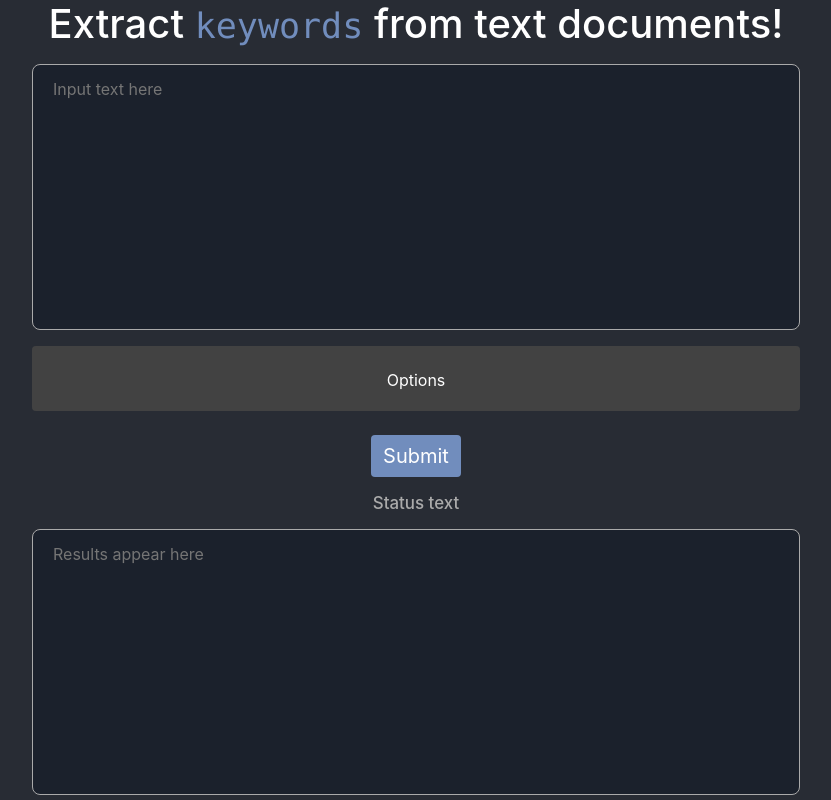
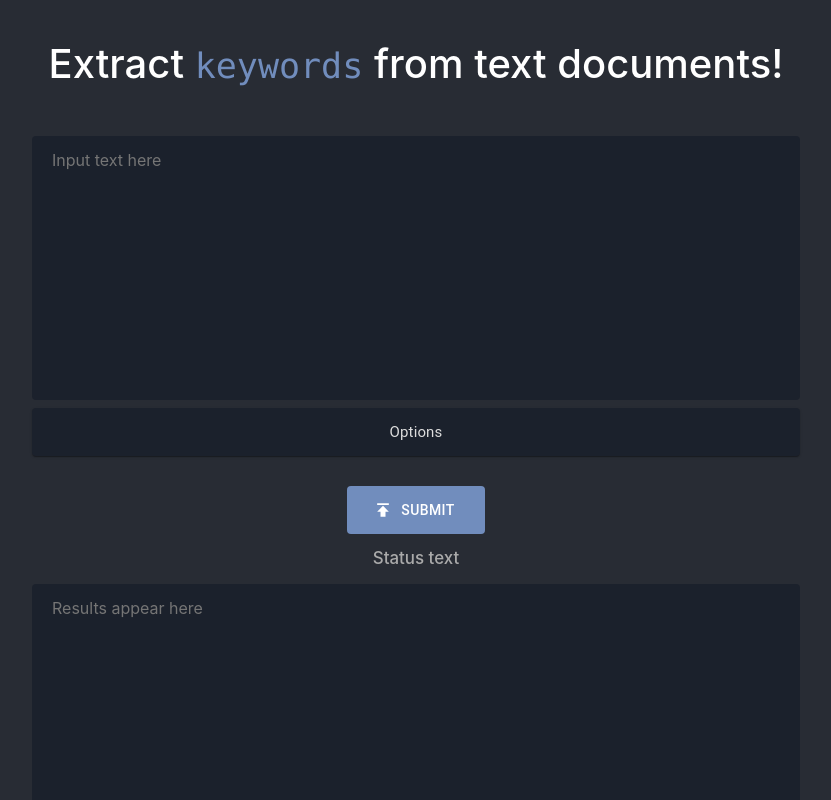
Before and after one commit to suhren/keyword, a React (Create React App) app in the folder frontend/: page / in a window 1280 px wide. Shown: the top 800 px of the page, without its empty margins (224-1055 px from the left). Built offline with nearby package versions, Linux system fonts and the light colour scheme.

Commit message:
Updated from bootstrap to material ui

```diff
--- /dev/null
+++ b/frontend/src/Accordion.js
@@ -0,0 +1,90 @@
+import React from 'react';
+import { makeStyles } from '@material-ui/core/styles';
+import clsx from 'clsx';
+import Accordion from '@material-ui/core/Accordion';
+import AccordionDetails from '@material-ui/core/AccordionDetails';
+import AccordionSummary from '@material-ui/core/AccordionSummary';
+import AccordionActions from '@material-ui/core/AccordionActions';
+import Typography from '@material-ui/core/Typography';
+import ExpandMoreIcon from '@material-ui/icons/ExpandMore';
+import Chip from '@material-ui/core/Chip';
+import Button from '@material-ui/core/Button';
+import Divider from '@material-ui/core/Divider';
+
+import Slider from './Slider'
+
+const useStyles = makeStyles((theme) => ({
+  root: {
+    width: '100%',
+    marginBottom: '16px'
+  },
+  accordion: {
+    backgroundColor: '#1b212c',
+    color: '#DDD',
+  },
+  heading: {
+    fontSize: theme.typography.pxToRem(15),
+    marginLeft: 'auto',
+    marginRight: 'auto'
+  },
+  secondaryHeading: {
+    fontSize: theme.typography.pxToRem(15),
+    color: theme.palette.text.secondary,
+  },
+  icon: {
+    verticalAlign: 'bottom',
+    height: 20,
+    width: 20,
+  },
+  column: {
+    flexBasis: '50%',
+    justifyContent: 'center'
+  },
+  helper: {
+    borderLeft: `2px solid ${theme.palette.divider}`,
+    padding: theme.spacing(1, 2),
+  },
+  link: {
+    color: theme.palette.primary.main,
+    textDecoration: 'none',
+    '&:hover': {
+      textDecoration: 'underline',
+    },
+  },
+}));
+
+export default function DetailedAccordion() {
+  const classes = useStyles();
+
+  const [expanded, setExpanded] = React.useState(false);
+
+  const handleChange = (panel) => (event, isExpanded) => {
+    setExpanded(isExpanded ? panel : false);
+  };
+
+  return (
+    <div className={classes.root}>
+      <Accordion className={classes.accordion} expanded={expanded === 'panel1'} onChange={handleChange('panel1')}>
+        <AccordionSummary
+          aria-controls="panel1c-content"
+          id="panel1c-header"
+        >
+        <Typography className={classes.heading}>Options</Typography>
+        </AccordionSummary>
+        <Divider />
+        <AccordionDetails className={classes.details}>
+          <div className={classes.column}>
+            <Slider min={0} max={100} val={35} id='slider1' label='# of 1-grams'/>
+            <Slider min={0} max={100} val={15} id='slider2' label='# of 2-grams'/>
+            <Slider min={0} max={100} val={0} id='slider3' label='# of 3-grams'/>
+            <Slider min={0} max={100} val={0} id='slider4' label='# of 4-grams'/>
+          </div>
+          <div className={clsx(classes.column, classes.helper)}>
+            <Slider min={1} max={50} val={4} id='sliderMin' label='Min # of characters'/>
+            <Slider min={1} max={50} val={30} id='sliderMax' label='Max # of characters'/>
+          </div>
+        </AccordionDetails>
+      </Accordion>
+    </div>
+  );
+}
--- a/frontend/src/App.css
+++ b/frontend/src/App.css
@@ -4,10 +4,10 @@ code {
 
 .App {
   text-align: center;
+  background-color: #282c34;
 }
 
 .App-header {
-  background-color: #282c34;
   min-height: 100vh;
   display: flex;
   flex-direction: column;
@@ -15,48 +15,25 @@ code {
   justify-content: center;
   font-size: calc(10px + 2vmin);
   color: white;
+  width: 60%;
+  margin-left: auto;
+  margin-right: auto;
 }
 
 .textarea {
-    width: 60%;
+    width: 100%;
     margin-left: auto;
     margin-right: auto;
     margin-bottom: 8px;
     margin-top: 8px;
     padding: 12px 20px;
     box-sizing: border-box;
-    border: 1px solid #AAAAAA;
-    border-radius: 8px;
+    border: none;
+    border-radius: 4px;
     background-color: #1b212c;
     color: #AAAAAA;
     font-size: 16px;
     resize: none;
     overflow-y: auto;
+    filter: drop-shadow(1px 1px 0px '#666');
 }
-
-.btn-primary {
-    background-color: #718dbd;
-    border: none;
-    font-size: 20px;
-}
-
-#wordForm {
-    font-size: 14px;
-    padding: 4px;
-    vertical-align: middle;
-}
-
-#wordFormLabel {
-    margin: 0;
-    position: absolute;
-    top: 50%;
-    transform: translate(-50%, -50%);
-}
-
-.accordion {
-    width: 60%;
-    margin-left: auto;
-    margin-right: auto;
-    margin-bottom: 8px;
-    margin-top: 8px;
-}
--- a/frontend/src/App.js
+++ b/frontend/src/App.js
@@ -4,42 +4,41 @@ import 'bootstrap/dist/css/bootstrap.min.css';
 import 'react-bootstrap-range-slider/dist/react-bootstrap-range-slider.css';
 import './App.css';
 
-import { Accordion, Card, Form, Col, Row, Button } from "react-bootstrap";
+import PublishIcon from '@material-ui/icons/Publish';
+import CachedIcon from '@material-ui/icons/Cached';
+
+import { Accordion, Card, Form, Col, Row } from "react-bootstrap";
+import { withStyles } from '@material-ui/core/styles';
 
 import RangeSlider from 'react-bootstrap-range-slider';
 import React from 'react';
 
+import Button from '@material-ui/core/Button';
 
-function SliderWithInputFormControl(props) {
-    const [ value, setValue ] = React.useState(props.val);
-    return (
-        <Form>
-            <Form.Group as={Row} style={{margin: '0px'}}>
-                <Col xs="4">
-                <Form.Label>
-                    <div>{props.label}</div>
-                </Form.Label>
-                </Col>
-                <Col xs="6">
-                    <RangeSlider
-                        variant='secondary'
-                        inputProps={{id: props.id}}
-                        min={props.min}
-                        max={props.max}
-                        value={value}
-                        onChange={e => setValue(e.target.value)}
-                    />
-                </Col>
-                <Col xs="2">
-                    <Form.Control
-                        style={{border: 'none', color: 'white', backgroundColor: '#282c34'}}
-                        value={value}
-                        onChange={e => setValue(e.target.value)}/>
-                </Col>
-            </Form.Group>
-        </Form>
-    );
-}
+import DetailedAccordion from './Accordion';
+import Chip from '@material-ui/core/Chip';
+
+const SEC_COLOR = '#718dbd';
+const SEC_COLOR_DARK = '#5572a5'
+
+
+const StyledButton = withStyles({
+    root: {
+        background: SEC_COLOR,
+        '&:hover': {
+            backgroundColor: SEC_COLOR_DARK,
+            color: 'white'
+        },
+        border: 0,
+        color: 'white',
+        height: 48,
+        padding: '0 30px',
+        margin: '1em'
+    },
+    label: {
+        textTransform: 'capitalize',
+    },
+})(Button);
 
 
 function App() {
@@ -47,7 +46,7 @@ function App() {
         <div className="App">
 
             <header className="App-header">
-                <h1>
+                <h1 style={{margin: '1em 0 1em 0'}}>
                     Extract <code style={{color: "#718dbd"}}>keywords</code> from text documents!
                 </h1>
 
@@ -58,34 +57,13 @@ function App() {
                           label="Input text"
                           placeholder="Input text here"/>
 
-                <Accordion defaultActiveKey='none'>
+                <DetailedAccordion />
 
-                    <Card style={{backgroundColor:'#444', border: 'none'}}>
-                        <Card.Header>
-                            <Accordion.Toggle as={Button} variant="link" eventKey="0" style={{color:'#FFFFFF'}}>
-                                Options
-                            </Accordion.Toggle>
-                        </Card.Header>
+                {/* <Chip label="Barbados" onDelete={() => {}} /> */}
 
-                        <Accordion.Collapse eventKey="0">
-                            <Card.Body>
-                                <SliderWithInputFormControl min={0} max={100} val={35} id='slider1' label='1-grams'/>
-                                <SliderWithInputFormControl min={0} max={100} val={15} id='slider2' label='2-grams'/>
-                                <SliderWithInputFormControl min={0} max={100} val={0} id='slider3' label='3-grams'/>
-                                <SliderWithInputFormControl min={0} max={100} val={0} id='slider4' label='4-grams'/>
-                                <SliderWithInputFormControl min={1} max={50} val={4} id='sliderMin' label='Min. chars'/>
-                                <SliderWithInputFormControl min={1} max={50} val={30} id='sliderMax' label='Max. chars'/>
-                            </Card.Body>
-                        </Accordion.Collapse>
-                    </Card>
-                </Accordion>
-
-                <Button variant="primary"
-                        onClick={submit}
-                        style={{margin: '16px'}}
-                        id='button_submit'>
-                    Submit
-                </Button>
+                <StyledButton startIcon={<PublishIcon />} onClick={submit} id='button_submit'>
+                    SUBMIT
+                </StyledButton>
 
                 <h3 id='statusText' style={{fontSize: '0.65em', color: '#AAAAAA'}}>
                     Status text
@@ -98,10 +76,9 @@ function App() {
                 </textarea>
 
 
-                <Button onClick={to_csv}
-                        id='button_csv'>
-                    To CSV
-                </Button>
+                <StyledButton startIcon={<CachedIcon />} onClick={to_csv} id='button_csv'>
+                    TO CSV
+                </StyledButton>
 
                 <a className="App-link"
                    target="_blank"
@@ -118,12 +95,12 @@ function App() {
 
 function submit() {
     let textInput = document.getElementById('textInput').value;
-    let slider1 = parseInt(document.getElementById('slider1').value);
-    let slider2 = parseInt(document.getElementById('slider2').value);
-    let slider3 = parseInt(document.getElementById('slider3').value);
-    let slider4 = parseInt(document.getElementById('slider4').value);
-    let sliderMin = parseInt(document.getElementById('sliderMin').value);
-    let sliderMax = parseInt(document.getElementById('sliderMax').value);
+    let slider1 = document.getElementById('slider1').value;
+    let slider2 = document.getElementById('slider2').value;
+    let slider3 = document.getElementById('slider3').value;
+    let slider4 = document.getElementById('slider4').value;
+    let sliderMin = document.getElementById('sliderMin').value;
+    let sliderMax = document.getElementById('sliderMax').value;
     let statusText = document.getElementById('statusText');
 
     if (textInput == '') {
--- /dev/null
+++ b/frontend/src/Slider.js
@@ -0,0 +1,83 @@
+import React from 'react';
+import { makeStyles } from '@material-ui/core/styles';
+import Grid from '@material-ui/core/Grid';
+import Typography from '@material-ui/core/Typography';
+import Slider from '@material-ui/core/Slider';
+import Input from '@material-ui/core/Input';
+import VolumeUp from '@material-ui/icons/VolumeUp';
+
+const useStyles = makeStyles({
+  root: {
+    width: '80%',
+    marginLeft: 'auto',
+    marginRight: 'auto',
+    verticalAlign: 'top',
+    display: 'inline-block',
+  },
+  label: {
+      fontSize: '0.6em',
+  },
+  input: {
+    width: 42,
+    color: 'white',
+    borderBottom: '2px solid #AAA !important'
+  },
+});
+
+export default function InputSlider(props) {
+  const classes = useStyles();
+  const [value, setValue] = React.useState(props.val);
+
+  const handleSliderChange = (event, newValue) => {
+    setValue(newValue);
+  };
+
+  const handleInputChange = (event) => {
+    setValue(event.target.value === '' ? '' : Number(event.target.value));
+  };
+
+  const handleBlur = () => {
+    if (value < props.min) {
+      setValue(props.min);
+    } else if (value > props.max) {
+      setValue(props.max);
+    }
+  };
+
+  return (
+    <div className={classes.root}>
+      <Grid container spacing={2} alignItems="center">
+        <Grid item className={classes.label}>
+          {props.label}
+        </Grid>
+        <Grid item xs>
+          <Slider
+            className={classes.slider}
+            value={typeof value === 'number' ? value : 0}
+            onChange={handleSliderChange}
+            aria-labelledby="input-slider"
+            min={props.min}
+            max={props.max}
+          />
+        </Grid>
+        <Grid item>
+          <Input
+            className={classes.input}
+            value={value}
+            margin="dense"
+            onChange={handleInputChange}
+            onBlur={handleBlur}
+            id={props.id}
+            inputProps={{
+              step: 1,
+              min: props.min,
+              max: props.max,
+              type: 'number',
+              'aria-labelledby': 'input-slider',
+            }}
+          />
+        </Grid>
+      </Grid>
+    </div>
+  );
+}
```
Also changed, not shown: 1 other file (tests, documents, lock files or other folders).
